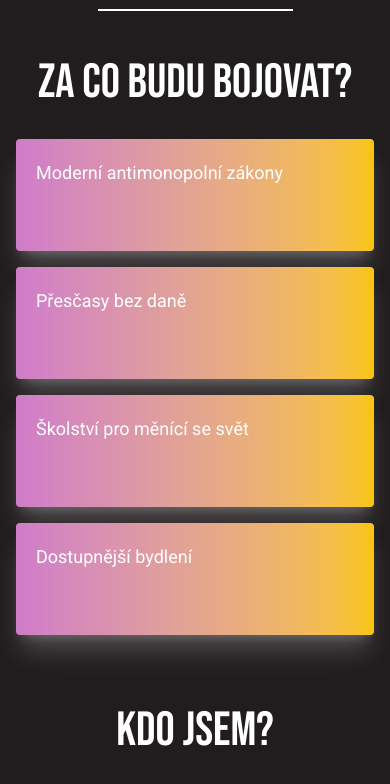
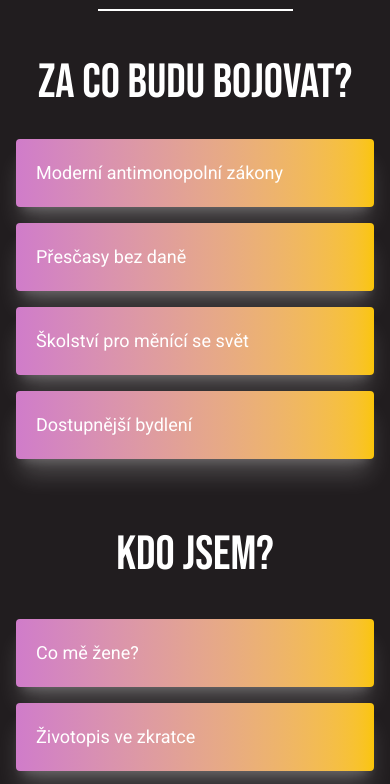
Before and after one commit to pavlinaroznik/jan-marek, a website built with Vite: page index.html in a window 390 px wide. Shown: the part 1600-2384 px from the top of the page. Built offline with nearby package versions, Linux system fonts and the light colour scheme.

Commit message:
tiles mobile sizing fix

```diff
--- a/index.html
+++ b/index.html
@@ -43,7 +43,7 @@
       ZA CO BUDU BOJOVAT?
     </h3>
     <div id="tiles" class="self-center grid grid-cols-1 md:grid-cols-4 gap-4 justify-start text-left m-4 lg:max-h-28 lg:max-w-5/6 z-10 font-roboto">
-      <button id="col-1" class="dropdown-header flex flex-col items-start w-full text-left text-lg hover:cursor-pointer object-cover h-min min-h-28 md:min-h-36 xl:min-h-28 rounded-sm size-full shadow-xl shadow-white/20 pt-5 pl-5 pb-8 pr-10 bg-gradient-to-r from-tertiary to-secondary">
+      <button id="col-1" class="dropdown-header flex flex-col items-start w-full text-left text-lg hover:cursor-pointer object-cover h-min md:min-h-36 xl:min-h-28 rounded-sm size-full shadow-xl shadow-white/20 pt-5 pl-5 pb-5 pr-10 bg-gradient-to-r from-tertiary to-secondary">
         Moderní antimonopolní zákony
         <div class="dropdown-content overflow-hidden max-h-0 transition-all duration-500 ease-in-out text-base">
           <p class="pt-4">
@@ -51,7 +51,7 @@
           </p>
         </div>
       </button>
-      <button id="col-2" class="dropdown-header flex flex-col items-start w-full text-left text-lg hover:cursor-pointer object-cover h-min min-h-28 md:min-h-36 xl:min-h-28 rounded-sm size-full shadow-xl shadow-white/20 pt-5 pl-5 pb-8 pr-10 bg-gradient-to-r from-tertiary to-secondary">
+      <button id="col-2" class="dropdown-header flex flex-col items-start w-full text-left text-lg hover:cursor-pointer object-cover h-min md:min-h-36 xl:min-h-28 rounded-sm size-full shadow-xl shadow-white/20 pt-5 pl-5 pb-5 pr-10 bg-gradient-to-r from-tertiary to-secondary">
         Přesčasy bez daně
         <div class="dropdown-content overflow-hidden max-h-0 transition-all duration-500 ease-in-out text-base">
           <p class="pt-4">
@@ -59,7 +59,7 @@
           </p>
         </div>
       </button>
-      <button id="col-3" class="dropdown-header flex flex-col items-start w-full text-left text-lg hover:cursor-pointer object-cover h-min min-h-28 md:min-h-36 xl:min-h-28 rounded-sm size-full shadow-xl shadow-white/20 pt-5 pl-5 pb-8 pr-10 bg-gradient-to-r from-tertiary to-secondary">
+      <button id="col-3" class="dropdown-header flex flex-col items-start w-full text-left text-lg hover:cursor-pointer object-cover h-min md:min-h-36 xl:min-h-28 rounded-sm size-full shadow-xl shadow-white/20 pt-5 pl-5 pb-5 pr-10 bg-gradient-to-r from-tertiary to-secondary">
         Školství pro měnící se svět
         <div class="dropdown-content overflow-hidden max-h-0 transition-all duration-500 ease-in-out text-base">
           <p class="pt-4">
@@ -67,7 +67,7 @@
           </p>
         </div>
       </button>
-      <button id="col-4" class="dropdown-header flex flex-col items-start w-full text-left text-lg hover:cursor-pointer object-cover h-min min-h-28 md:min-h-36 xl:min-h-28 rounded-sm size-full shadow-xl shadow-white/20 pt-5 pl-5 pb-8 pr-10 bg-gradient-to-r from-tertiary to-secondary">
+      <button id="col-4" class="dropdown-header flex flex-col items-start w-full text-left text-lg hover:cursor-pointer object-cover h-min md:min-h-36 xl:min-h-28 rounded-sm size-full shadow-xl shadow-white/20 pt-5 pl-5 pb-5 pr-10 bg-gradient-to-r from-tertiary to-secondary">
           Dostupnější bydlení
         <div class="dropdown-content overflow-hidden max-h-0 transition-all duration-500 ease-in-out text-base">
           <p class="pt-4">
@@ -133,7 +133,7 @@
             <div class="dropdown-content overflow-hidden max-h-0 transition-all duration-500 ease-in-out pr-10 text-base">
               <ul>
                 <li class="pt-4 pb-2">
-                  Pokud jsem Vás třeba zaujal, a bude vás něco kolem 4000 můžeme to společně dát..
+                  Pokud jsem Vás třeba zaujal, a bude vás něco kolem 4000 můžeme to společně dát...
                 </li>
                 <li class="pt-2 pb-2">
                   Přesně tolik „kroužků“ by mě totiž poslalo do Poslanecké sněmovny.
```
